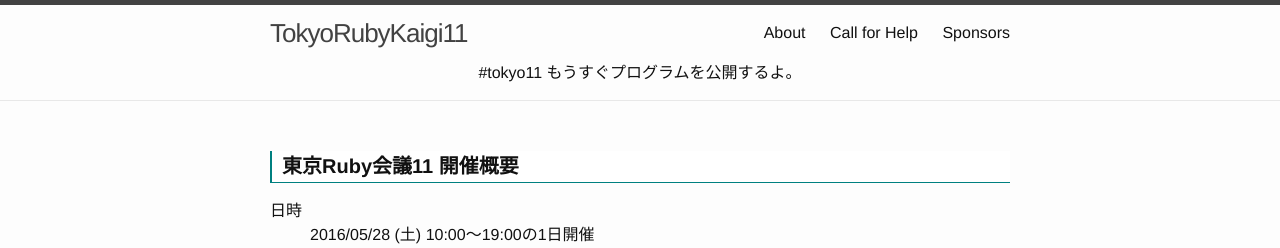
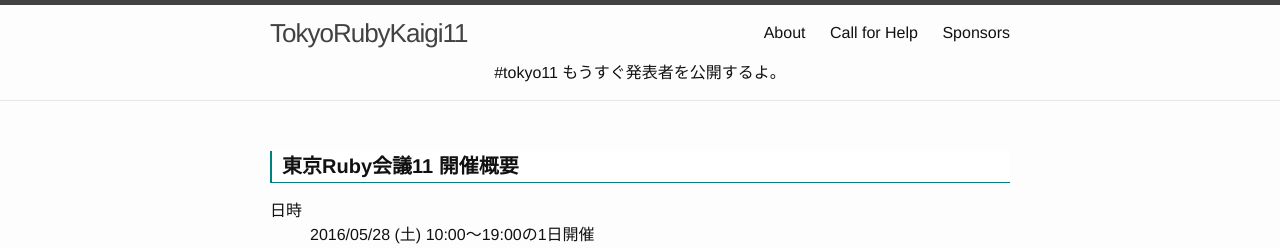
Before and after one commit to ko1/tokyo11, a Jekyll site: the page built from index.html, in a window 1280 px wide. Shown: the top 248 px of the page. Built offline with Jekyll 4.4.1, drawn with Linux system fonts in a browser that asks for light colours.

Commit message:
fix heading message

```diff
--- a/_includes/header.html
+++ b/_includes/header.html
@@ -26,5 +26,5 @@
     </nav>
   </div>
 
-  <p style='text-align: center'>#tokyo11 もうすぐプログラムを公開するよ。</p>
+  <p style='text-align: center'>#tokyo11 もうすぐ発表者を公開するよ。</p>
 </header>
```
